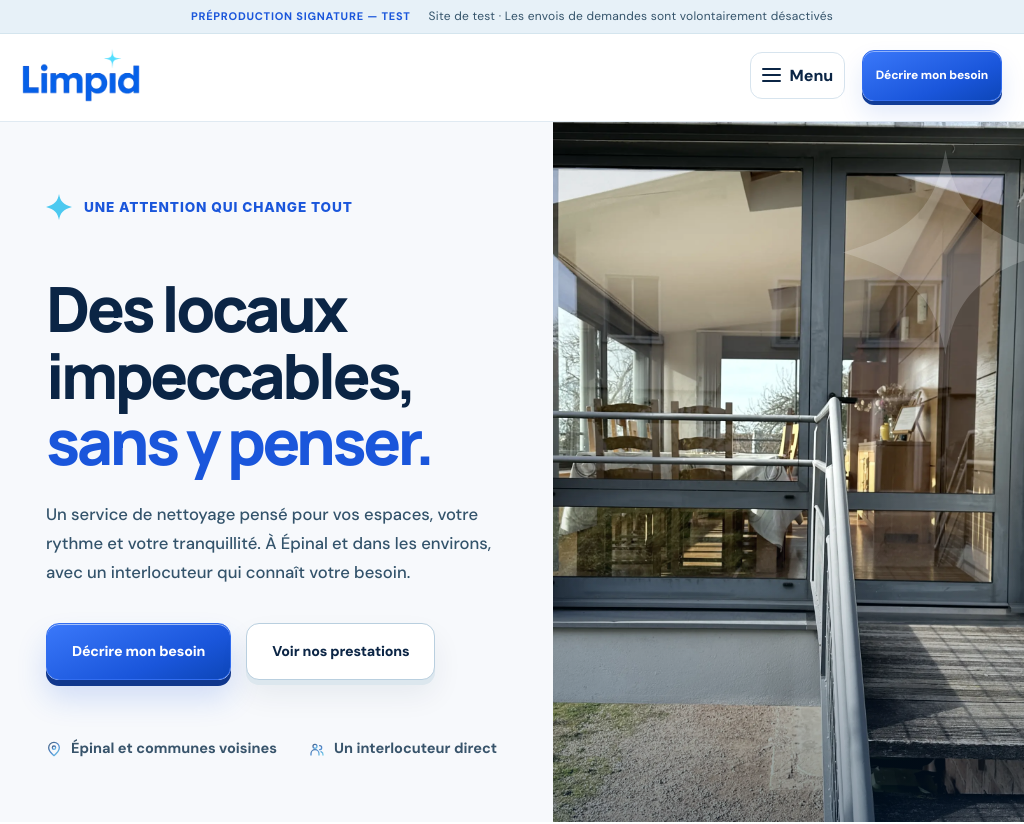
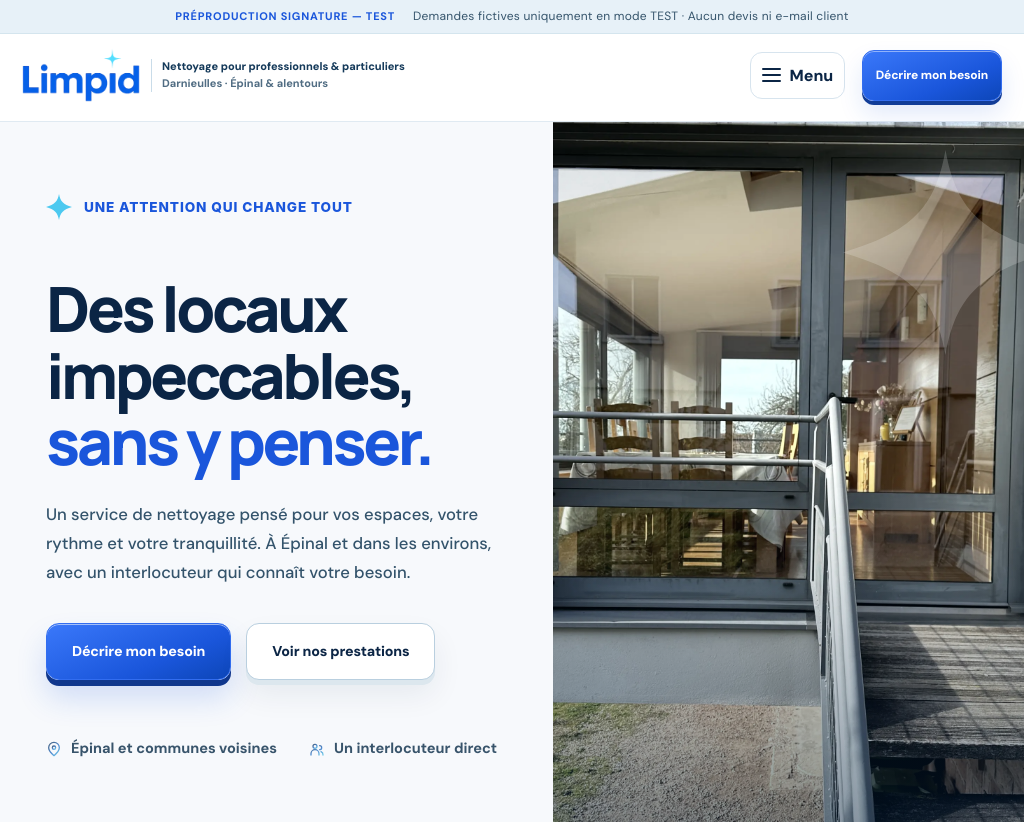
Before and after one commit to BabsouOnTheTrack/limpid-preprod, a plain HTML site: page index.html in a window 1024 px wide. Shown: the top 824 px of the page. Drawn offline with Linux system fonts and the light colour scheme.

Commit message:
fix(preprod): improve descriptor legibility on compact desktop and clarify staging banner

```diff
--- a/assets/signature-site.css
+++ b/assets/signature-site.css
@@ -1249,6 +1249,14 @@ body.signature-site footer .sig-footer-dot{
  body.signature-site .site-header .brand img{width:99px!important}
  body.signature-site .site-header .brand small.limpid-brand-descriptor span{display:block}
 }
-@media(min-width:961px) and (max-width:1249px){
+@media(min-width:801px) and (max-width:1249px){
+ body.signature-site .site-header .brand small.limpid-brand-descriptor{
+  display:flex!important;flex-direction:column;gap:2px!important;
+  font-size:11px!important;line-height:1.4!important;
+  max-width:262px!important;min-width:0;padding-left:10px!important;
+  white-space:normal!important;letter-spacing:0!important;
+ }
+}
+@media(min-width:561px) and (max-width:800px){
  body.signature-site .site-header .brand small.limpid-brand-descriptor{display:none!important}
 }
--- a/assets/signature-site.js
+++ b/assets/signature-site.js
@@ -2,6 +2,7 @@
 (function(){'use strict';
 var stage=document.querySelector('.signature-preview-banner'); if(!stage)return;
 if(stage.querySelector('strong'))stage.querySelector('strong').textContent='PRÉPRODUCTION SIGNATURE — TEST';
+var note=stage.querySelector('span');if(note)note.textContent='Demandes fictives uniquement en mode TEST · Aucun devis ni e-mail client';
 // A receipt from the local test server is NEVER a receipt from the Limpid CRM.
 if(location.hostname==='127.0.0.1'){
  try{var lastLab=sessionStorage.getItem('limpid_last_local_lab');
```
Also changed, not shown: 2 other files.
